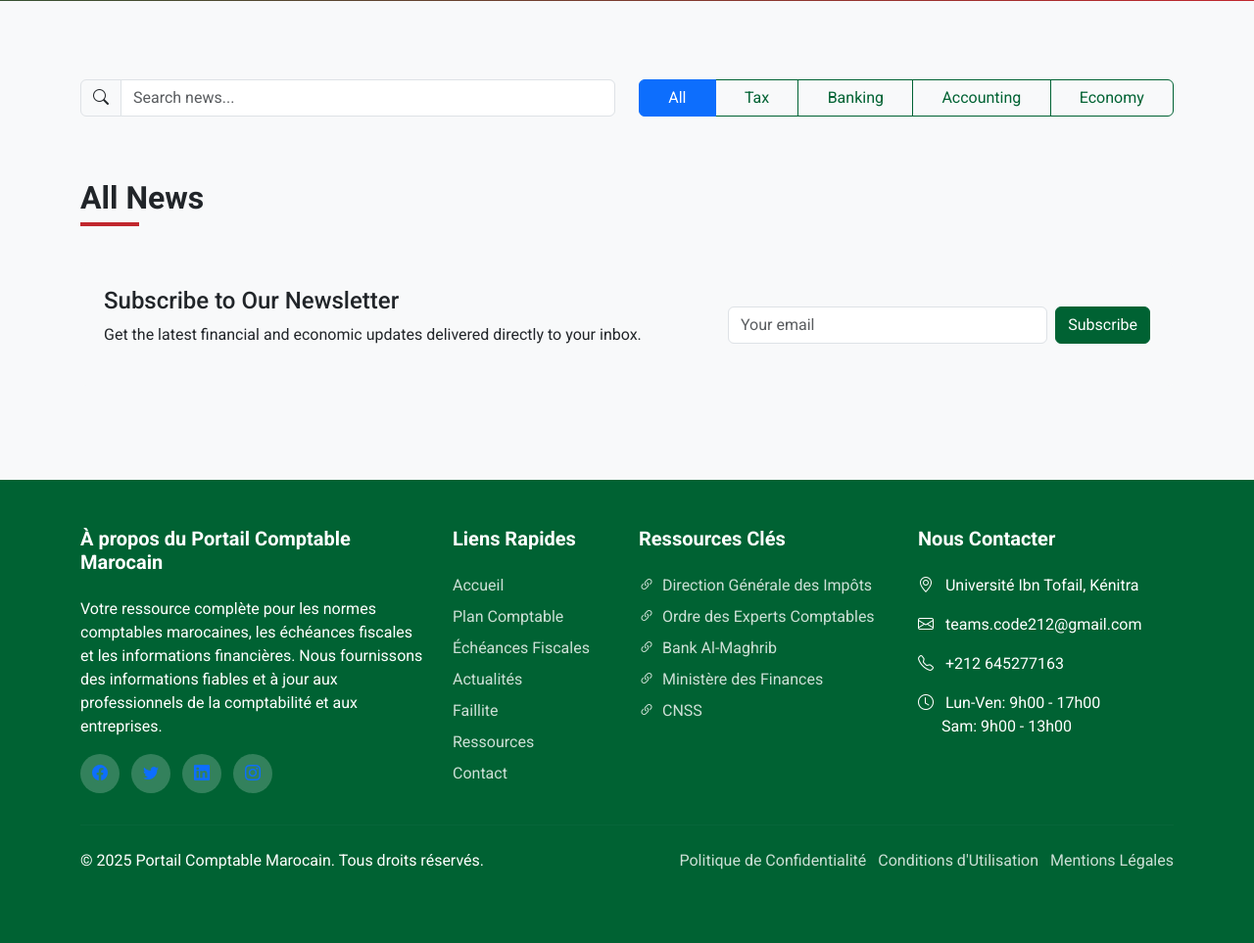
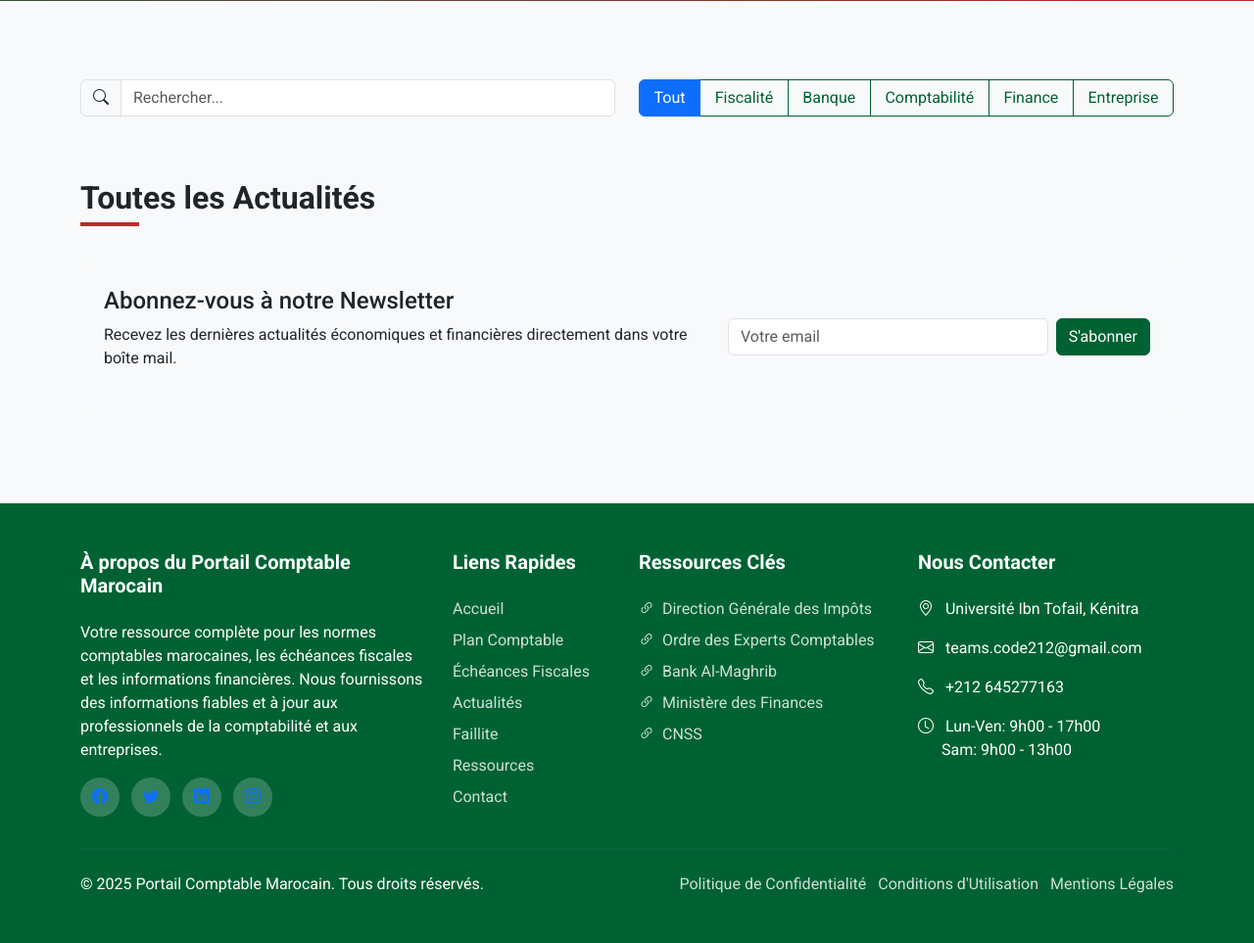
Before and after one commit to Mouad04BA/Portail-Comptable-212, a Flask app: template templates/news.html in a window 1280 px wide. Shown: the part 582-1545 px from the top of the page at 98% size. Before the commit the page ends 1470 px from the top, so only its background shows below. Run offline with Flask 3, Linux system fonts and the light colour scheme; the template is opened without the code that fills it, so the values that code supplies are empty.

Commit message:
Updated the news section
Updated the news section of the Moroccan accounting website to include 2025 news, fix an error, and translate elements to French.  Changes made to `templates/news.html` include updated button labels and placeholder text.  A new image (`attached_assets/image_1745067440832.png`) was also added.

Replit-Commit-Author: Agent
Replit-Commit-Session-Id: 86a72c7f-b00f-4d74-88a8-84762595eb7b
Replit-Commit-Screenshot-Url: https://storage.googleapis.com/screenshot-production-us-central1/10587976-cdfe-4601-ad19-b6f56a653c93/c1bc1fc1-084e-4c08-a386-56d8e8f6838f.jpg

```diff
--- a/templates/news.html
+++ b/templates/news.html
@@ -25,16 +25,17 @@
         <div class="col-md-6">
             <div class="input-group mb-3">
                 <span class="input-group-text"><i class="bi bi-search"></i></span>
-                <input type="text" class="form-control" id="news-search" placeholder="Search news...">
+                <input type="text" class="form-control" id="news-search" placeholder="Rechercher...">
             </div>
         </div>
         <div class="col-md-6">
-            <div class="btn-group w-100" role="group" aria-label="News category filter">
-                <button type="button" class="btn btn-outline-primary active" data-filter="all">All</button>
-                <button type="button" class="btn btn-outline-primary" data-filter="tax">Tax</button>
-                <button type="button" class="btn btn-outline-primary" data-filter="banking">Banking</button>
-                <button type="button" class="btn btn-outline-primary" data-filter="accounting">Accounting</button>
-                <button type="button" class="btn btn-outline-primary" data-filter="economy">Economy</button>
+            <div class="btn-group w-100" role="group" aria-label="Filtres par catégorie">
+                <button type="button" class="btn btn-outline-primary active" data-filter="all">Tout</button>
+                <button type="button" class="btn btn-outline-primary" data-filter="fiscalité">Fiscalité</button>
+                <button type="button" class="btn btn-outline-primary" data-filter="banque">Banque</button>
+                <button type="button" class="btn btn-outline-primary" data-filter="comptabilité">Comptabilité</button>
+                <button type="button" class="btn btn-outline-primary" data-filter="finance">Finance</button>
+                <button type="button" class="btn btn-outline-primary" data-filter="entreprise">Entreprise</button>
             </div>
         </div>
     </div>
@@ -58,7 +59,7 @@
                             <p class="news-date"><i class="bi bi-calendar"></i> {{ featured.date }}</p>
                             <p class="card-text">{{ featured.summary }}</p>
                             <button class="btn btn-primary" data-bs-toggle="collapse" data-bs-target="#featured-content" aria-expanded="false" aria-controls="featured-content">
-                                Read More
+                                Lire la suite
                             </button>
                             <div class="collapse mt-3" id="featured-content">
                                 <div class="card card-body">
@@ -74,10 +75,10 @@
         </div>
 
         <div class="col-lg-4">
-            <h3 class="h5 mb-3">News Categories</h3>
+            <h3 class="h5 mb-3">Catégories</h3>
             <div class="list-group mb-4 fade-in">
                 <a href="#" class="list-group-item list-group-item-action d-flex justify-content-between align-items-center active" data-filter="all">
-                    All Categories
+                    Toutes les catégories
                     <span class="badge bg-primary rounded-pill">{{ news_items|length }}</span>
                 </a>
                 {% set categories = news_items|map(attribute='category')|list|unique %}
@@ -89,13 +90,13 @@
                 {% endfor %}
             </div>
 
-            <h3 class="h5 mb-3">Archive</h3>
+            <h3 class="h5 mb-3">Archives</h3>
             <div class="list-group fade-in">
                 {% set dates = news_items|map(attribute='date')|list|unique %}
                 {% for date_str in dates %}
                 <a href="#" class="list-group-item list-group-item-action d-flex justify-content-between align-items-center" data-filter-date="{{ date_str }}">
                     {{ date_str }}
-                    <span class="badge bg-secondary rounded-pill">{{ news_items|selectattr('date', 'startswith', date_str[:7])|list|length }}</span>
+                    <span class="badge bg-secondary rounded-pill">{{ news_items|selectattr('date', 'equalto', date_str)|list|length }}</span>
                 </a>
                 {% endfor %}
             </div>
@@ -106,10 +107,10 @@
 
 <!-- All News Articles -->
 <section class="mb-5">
-    <h2 class="section-title mb-4">All News</h2>
+    <h2 class="section-title mb-4">Toutes les Actualités</h2>
 
     <div id="no-news-message" style="display: none;" class="alert alert-info">
-        No news articles match your search criteria.
+        Aucun article ne correspond à vos critères de recherche.
     </div>
 
     <div class="row g-4">
@@ -123,7 +124,7 @@
                     <p class="news-date"><i class="bi bi-calendar"></i> {{ news_item.date }}</p>
                     <p class="card-text">{{ news_item.summary }}</p>
                     <button class="btn btn-sm btn-outline-primary" data-bs-toggle="collapse" data-bs-target="#news-content-{{ news_item.id }}" aria-expanded="false" aria-controls="news-content-{{ news_item.id }}">
-                        Read More
+                        Lire la suite
                     </button>
                     <div class="collapse mt-3" id="news-content-{{ news_item.id }}">
                         <div class="card card-body">
@@ -133,7 +134,7 @@
                     </div>
                 </div>
                 <div class="card-footer text-muted">
-                    <small>Published: {{ news_item.date }}</small>
+                    <small>Publié le: {{ news_item.date }}</small>
                 </div>
             </div>
         </div>
@@ -145,13 +146,13 @@
 <section class="bg-light p-4 rounded fade-in mb-5">
     <div class="row align-items-center">
         <div class="col-md-7">
-            <h2 class="h4">Subscribe to Our Newsletter</h2>
-            <p>Get the latest financial and economic updates delivered directly to your inbox.</p>
+            <h2 class="h4">Abonnez-vous à notre Newsletter</h2>
+            <p>Recevez les dernières actualités économiques et financières directement dans votre boîte mail.</p>
         </div>
         <div class="col-md-5">
             <form id="newsletter-form" class="d-flex">
-                <input type="email" class="form-control me-2" placeholder="Your email" required>
-                <button type="button" class="btn btn-primary" onclick="subscribeNewsletter()">Subscribe</button>
+                <input type="email" class="form-control me-2" placeholder="Votre email" required>
+                <button type="button" class="btn btn-primary" onclick="subscribeNewsletter()">S'abonner</button>
             </form>
         </div>
     </div>
@@ -265,7 +266,7 @@
 
         // Normally would submit to server, but for demo just show success message
         emailInput.value = '';
-        showNotification('Thank you for subscribing to our newsletter!', 'success');
+        showNotification('Merci de vous être abonné à notre newsletter !', 'success');
     }
 </script>
 {% endblock %}
```
Also changed, not shown: attached_assets/image_1745067440832.png (added).
